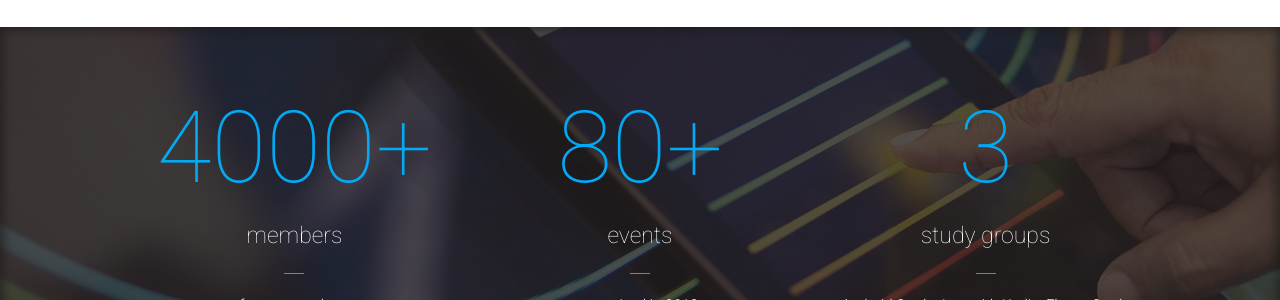
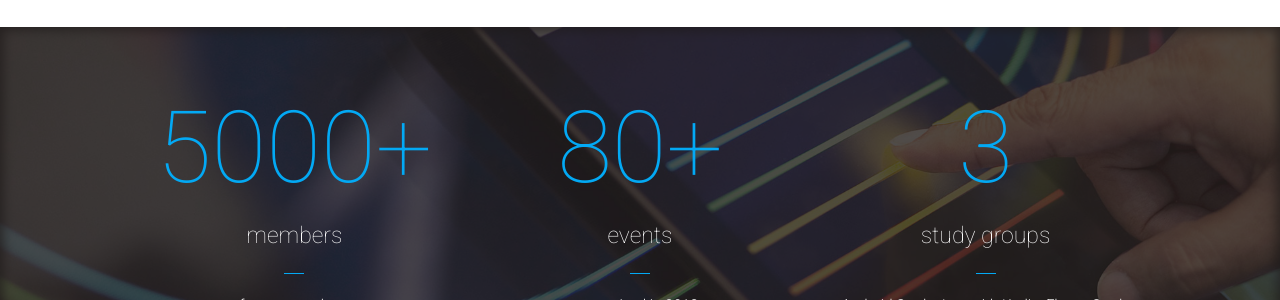
Before and after one commit to WTMBerlin/wtmberlin.github.io, a Jekyll site: the page built from index.html, in a window 1280 px wide and 900 px high, scrolled down 1233 px. Shown: the part 171-471 px from the top of the window. Built offline with Jekyll 4.4.1, drawn with Linux system fonts in a browser that asks for light colours; nearby versions of some CDN libraries; comment, search, counter and statistics services are not loaded.

Commit message:
Update _config.yml
Update community members info

```diff
--- a/_config.yml
+++ b/_config.yml
@@ -70,7 +70,7 @@ aboutBlock:
 # Statistic Block
 statisticBlockImage: "statistic.jpg"
 statisticBlock:
- - {count: "4000", specialCharacter: "+", info: "members", detail: "from everywhere"}
+ - {count: "5000", specialCharacter: "+", info: "members", detail: "from everywhere"}
  - {count: "80", specialCharacter: "+", info: "events", detail: "organized in 2018"}
  - {count: "3", specialCharacter: "", info: "study groups", detail: "Android Study Jam with Kotlin, Flutter Study Jam, JavaScript Crash Course"}
 
```
